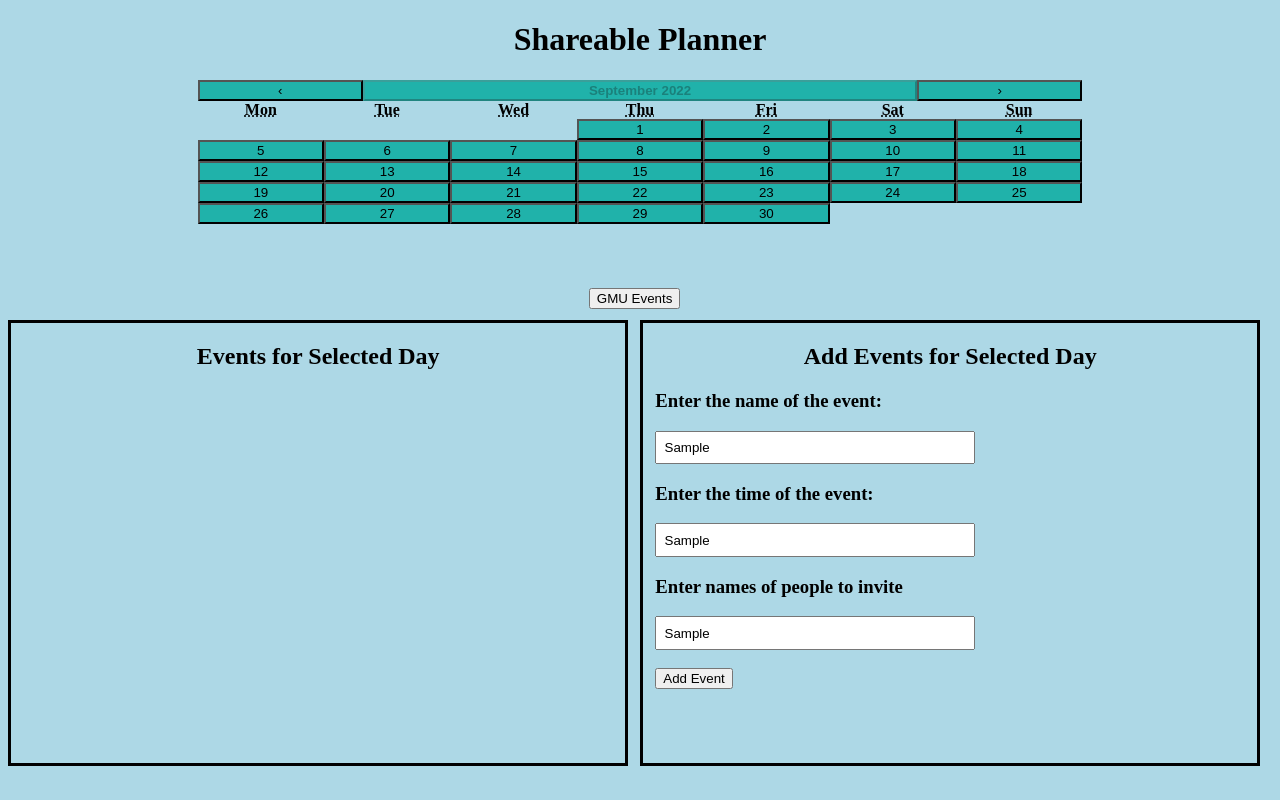
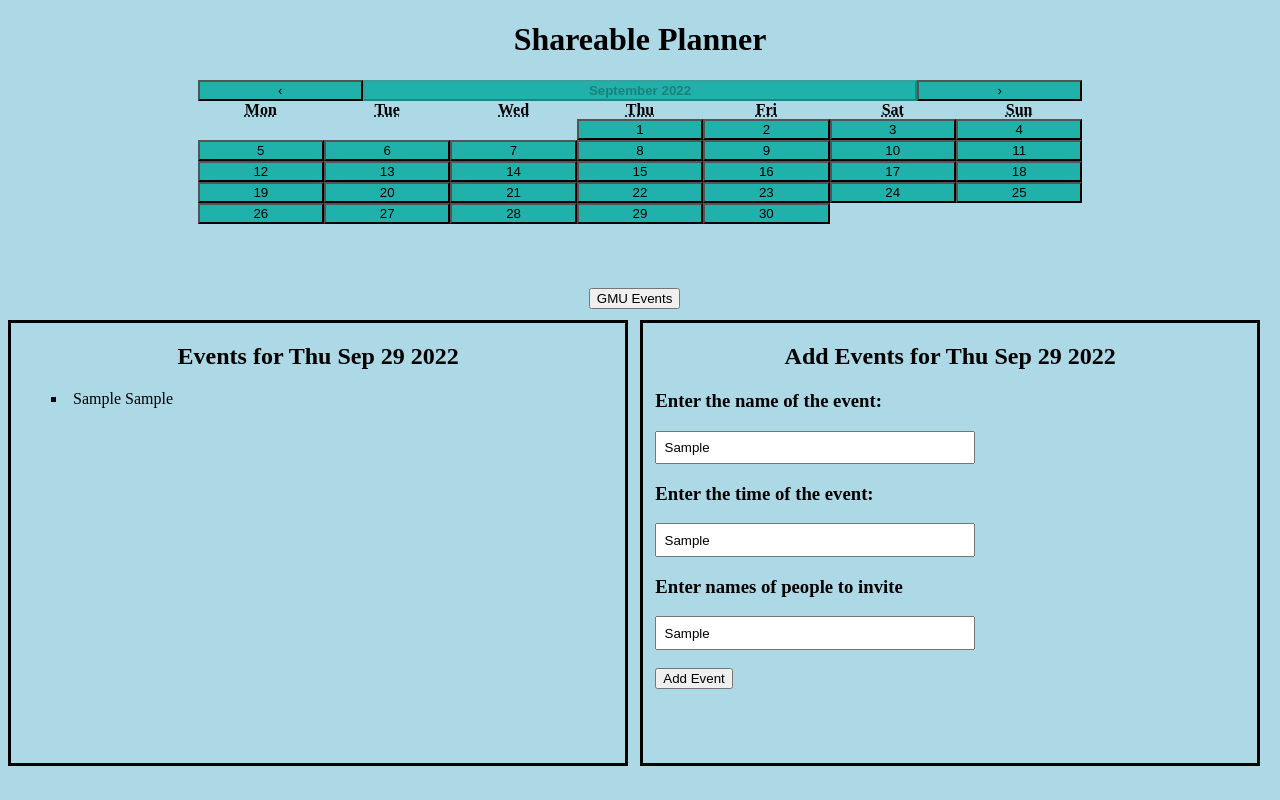
Before and after one commit to Neerpatel125/Sharebale-Planner, a React (Create React App) app in the folder React/shareable-planner-app/: page / in a window 1280 px wide. Both pictures are taken after typing "Sample", "Sample", "Sample" into the empty fields and a click on the button "Add Event". Built offline with nearby package versions, Linux system fonts and the light colour scheme.

Commit message:
Clicking the "Add Event" button will display the event in the list. Selecting a day on the Calendar will change the text to represent what day you are viewing.

```diff
--- a/React/shareable-planner-app/src/App.css
+++ b/React/shareable-planner-app/src/App.css
@@ -51,6 +51,14 @@ body{
 .eventsBox__title{
   text-align: center;
 }
+.eventsBox__EventsList{
+  overflow: hidden;
+  overflow-y: scroll;
+  list-style-position: inside;
+}
+.eventsBox__EventsList__ListEvent{
+  list-style-type: square;
+}
 
 /* Add Events Box Styling */
 .addBox{
--- a/React/shareable-planner-app/src/App.js
+++ b/React/shareable-planner-app/src/App.js
@@ -1,50 +1,74 @@
 import React, { useState } from "react";
 import Calendar from "react-calendar";
 import './App.css';
+import EventsList from "./EventsList";
 
 function App() {
   /* Get the current date for the calendar */
-  const value = useState(new Date());
+  const [selectedDay, setSelectedDay] = useState(new Date());
+  const splitSelectedDay = selectedDay.toString().split(" ").slice(0, 4);
+  const [stringSelectedDay, setStringSelectedDay] = useState(splitSelectedDay.map( (word) => word = word + " "));
   /* Open the GMU events website function */
   const gmuEvents = () => {
     window.open("https://mason360.gmu.edu/events", "_blank");
   }
   /* Store input information for adding events */
+  const [eventName, setEventName] = useState("");
+  const [eventTime, setEventTime] = useState("");
+  const [eventInvites, setEventInvites] = useState("");
+  const [myEvents, setMyEvents] = useState([]); /* Temporary, since currently cannot add to database */
 
+  function handleAddEvent(){
+    /* Currently just adds the events to myEvents list, but should send them to the database */
+    const event = {eventName, eventTime, eventInvites};
+    setMyEvents((prevEvents) =>{
+      return [...prevEvents, event];
+    });
+  }
+  /* Update the selected day */
+  function handleClickDay(day){
+    /* ISSUE:  setSelectedDay() is not updating selectedDay immediately. */
+    console.log("Day param: ", day);
+    setSelectedDay(day);
+    console.log("Selected Day: ", selectedDay);
+    const splitSelectedDay = selectedDay.toString().split(" ").slice(0, 4);
+    setStringSelectedDay(splitSelectedDay.map( (word) => word = word + " "));
+  }
 
-  return (
+  return(
     <>
     {/* HTML for the Title */}
     <h1 class = "Title">Shareable Planner</h1>
 
     {/* HTML for the Calendar */}
     <div class = "calendar">
-      <Calendar value={value} minDetail="month"
-        next2Label={null} prev2Label={null} showNeighboringMonth={false} > </Calendar>
+      <Calendar value={selectedDay} minDetail="month"
+        next2Label={null} prev2Label={null} showNeighboringMonth={false}
+        onClickDay={handleClickDay}> </Calendar>
     </div>
 
     {/* HTML for the Events List Box */}
     <div class="eventsBox">
       <div class="eventsBox__title">
-        <h2>Events for Selected Day</h2>
+        <h2>Events for {stringSelectedDay}</h2>
       </div>
-      <ul class="eventsList"></ul>
+      <EventsList events={myEvents}/>
     </div>
 
     {/* HTML for the Add Events Box */}
     <div class="addBox">
       <div class="addBox__title">
-        <h2>Add Events for Selected Day</h2>
+        <h2>Add Events for {stringSelectedDay}</h2>
       </div>
       <div class="addBox__content">
         <h3>Enter the name of the event: </h3>
-        <input placeholder="Event Name"></input>
+        <input onChange={(e) => setEventName(e.target.value)} placeholder="Event Name" value={eventName} ></input>
         <h3>Enter the time of the event: </h3>
-        <input placeholder="12:00 PM to 1:00 PM"></input>
+        <input onChange={(e) => setEventTime(e.target.value)} placeholder="12:00 PM to 1:00 PM" value={eventTime} ></input>
         <h3>Enter names of people to invite</h3>
-        <input placeholder="Name1, Name2, ..."></input>
+        <input onChange={(e) => setEventInvites(e.target.value)} placeholder="Name1, Name2, ..." value={eventInvites}></input>
         <br></br> <br></br>
-        <button class="addEventButton">Add Event</button>
+        <button onClick={handleAddEvent} class="addEventButton">Add Event</button>
       </div>
     </div>
 
--- /dev/null
+++ b/React/shareable-planner-app/src/EventsList.js
@@ -0,0 +1,16 @@
+import React from "react";
+import ListEvent from "./ListEvent"
+
+export default function EventsList( {events} ){
+    /* Should get the event info for the selected day from the database
+        After hooked up to data base, change "events" param to "selectedDay"
+        and use that to get the event information
+    */
+    return(
+        <ul class="eventsBox__EventsList">
+            {events.map((event, index) => {
+                return <ListEvent key={index} event={event}/>
+            }) }
+        </ul>
+    );
+}
--- /dev/null
+++ b/React/shareable-planner-app/src/ListEvent.js
@@ -0,0 +1,9 @@
+import React from "react";
+
+export default function ListEvent( {event} ){
+    return(
+        <li class="eventsBox__EventsList__ListEvent">
+            {event.eventName}      {event.eventTime}
+        </li>
+    );
+}
```
